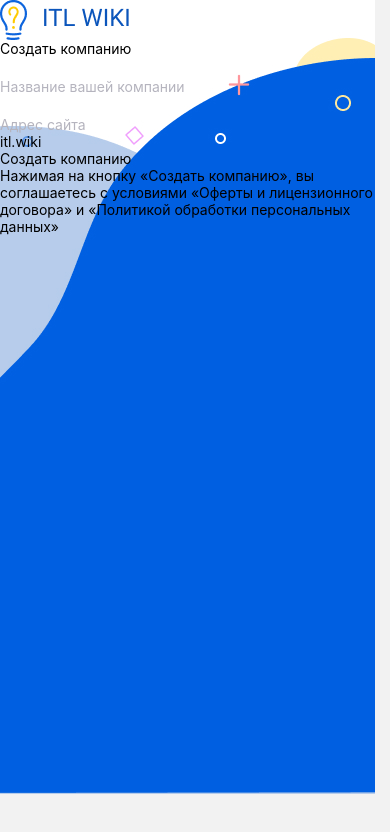
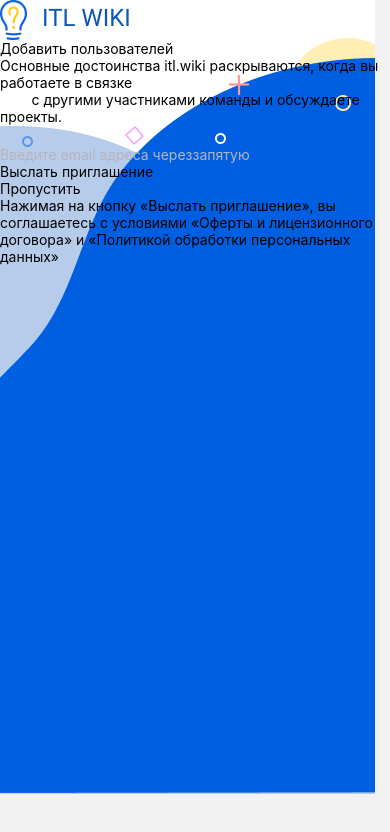
Before and after one commit to FINIKKKK/react_native-wiki, a React Native app: screen /add_users in a window 390 px wide. Shown: the top 832 px of the page. Built offline with nearby package versions, Linux system fonts and the light colour scheme; some icons are missing.

Commit message:
add users page pt1

```diff
--- a/components/UI/Button/index.tsx
+++ b/components/UI/Button/index.tsx
@@ -7,17 +7,18 @@ interface BtnProps {
   styles?: ViewStyle;
   onPress?: () => void;
   disabled?: boolean;
+  type?: 'btn2';
 }
 
 export const Btn: React.FC<BtnProps> = (props) => {
   return (
     <TouchableHighlight
       underlayColor="#72A3E8"
-      style={[ss.btn, props.styles, props.disabled && ss.disabled]}
+      style={[ss.btn, props.styles, props.disabled && ss.disabled, props.type === 'btn2' && ss.btn2]}
       onPress={props.onPress}
       disabled={props.disabled}
     >
-      <Text style={ss.label}>{props.label}</Text>
+      <Text style={[ss.label, props.type === 'btn2' && ss.label2]}>{props.label}</Text>
     </TouchableHighlight>
   );
 };
--- a/components/UI/Button/style.scss
+++ b/components/UI/Button/style.scss
@@ -1,5 +1,7 @@
+@import '../../../assets/styles/variables';
+
 .btn {
-  background-color: #0E65DD;
+  background-color: $blue;
   font-size: 14px;
   padding: 20px;
   flex-direction: row;
@@ -16,3 +18,13 @@
 .disabled {
   background-color: #999;
 }
+
+.btn2 {
+  background-color: transparent;
+  border-color: $blue;
+  border-width: 1px;;
+}
+
+.label2 {
+  color: $blue;
+}
--- a/components/UI/Input/index.tsx
+++ b/components/UI/Input/index.tsx
@@ -1,6 +1,5 @@
 import React from 'react';
 import { Text, TextInput, TouchableOpacity, View } from 'react-native';
-
 import ss from './style.scss';
 import { FontAwesomeIcon } from '@fortawesome/react-native-fontawesome';
 import { IconDefinition } from '@fortawesome/free-solid-svg-icons';
--- a/layouts/auth/index.tsx
+++ b/layouts/auth/index.tsx
@@ -8,13 +8,10 @@ interface AuthLayoutProps {
   children: React.ReactNode;
   title: string;
   btn?: string;
+  text?: string;
 }
 
-export const AuthLayout: React.FC<AuthLayoutProps> = ({
-  children,
-  title,
-  btn,
-}) => {
+export const AuthLayout: React.FC<AuthLayoutProps> = (props) => {
   return (
     <MainLayout>
       <View style={ss.container}>
@@ -24,13 +21,15 @@ export const AuthLayout: React.FC<AuthLayoutProps> = ({
         />
         <Image style={ss.img} source={require('../../assets/img/logo.png')} />
         <View style={ss.form}>
-          <Text style={ss.title}>{title}</Text>
+          <Text style={ss.title}>{props.title}</Text>
 
-          {children}
+          {props.text && <Text style={ss.text}>{props.text}</Text>}
 
-          {btn && (
+          {props.children}
+
+          {props.btn && (
             <Text style={ss.text2}>
-              Нажимая на кнопку «{btn}», вы соглашаетесь с условиями{' '}
+              Нажимая на кнопку «{props.btn}», вы соглашаетесь с условиями{' '}
               <Link to="#" style={ss.link2}>
                 «Оферты и лицензионного договора»
               </Link>{' '}
--- a/layouts/auth/style.scss
+++ b/layouts/auth/style.scss
@@ -38,6 +38,13 @@
   margin-top: 10px;
 }
 
+.text {
+  margin-top: -15px;
+  font-size: 13px;
+  line-height: 20px;
+  margin-bottom: 30px;
+}
+
 .text2 {
   font-size: 11px;
   line-height: 18px;
--- /dev/null
+++ b/screens/AddUsers/index.tsx
@@ -0,0 +1,38 @@
+import React from 'react';
+import { AuthLayout } from '../../layouts/auth';
+import { Input } from '../../components/UI/Input';
+import { faEnvelope } from '@fortawesome/free-regular-svg-icons';
+import { Btn } from '../../components/UI/Button';
+import ssAuth from '../../layouts/auth/style.scss';
+
+export const AddUsers: React.FC = () => {
+  /**
+   * Переменные ----------------
+   */
+  const [emails, setEmails] = React.useState('');
+
+  /**
+   * Методы ----------------
+   */
+  // Вычлать приглашения
+  const onInvite = () => {};
+
+  return (
+    <AuthLayout
+      title="Добавить пользователей"
+      btn="Выслать приглашение"
+      text="Основные достоинства itl.wiki раскрываются, когда вы работаете в связке
+        с другими участниками команды и обсуждаете проекты."
+    >
+      <Input
+        icon={faEnvelope}
+        label="Введите email адреса через
+запятую"
+        onChangeText={(text) => setEmails(text)}
+      />
+
+      <Btn label="Выслать приглашение" styles={ssAuth.btn} />
+      <Btn label="Пропустить" type="btn2" />
+    </AuthLayout>
+  );
+};
--- a/screens/Navigation.tsx
+++ b/screens/Navigation.tsx
@@ -4,6 +4,7 @@ import { createNativeStackNavigator } from '@react-navigation/native-stack';
 import { Register } from './Register';
 import { Login } from './Login';
 import { CreateCompany } from './CreateCompany';
+import { AddUsers } from './AddUsers';
 
 const Stack = createNativeStackNavigator();
 
@@ -12,8 +13,8 @@ export const Navigation: React.FC = () => {
     <NavigationContainer>
       <Stack.Navigator>
         <Stack.Screen
-          name="create_company"
-          component={CreateCompany}
+          name="add_users"
+          component={AddUsers}
           options={{ headerShown: false }}
         />
         <Stack.Screen
@@ -26,6 +27,11 @@ export const Navigation: React.FC = () => {
           component={Login}
           options={{ headerShown: false }}
         />
+        <Stack.Screen
+          name="create_company"
+          component={CreateCompany}
+          options={{ headerShown: false }}
+        />
       </Stack.Navigator>
     </NavigationContainer>
   );
```
Also changed, not shown: screens/AddUsers/style.scss (added).
